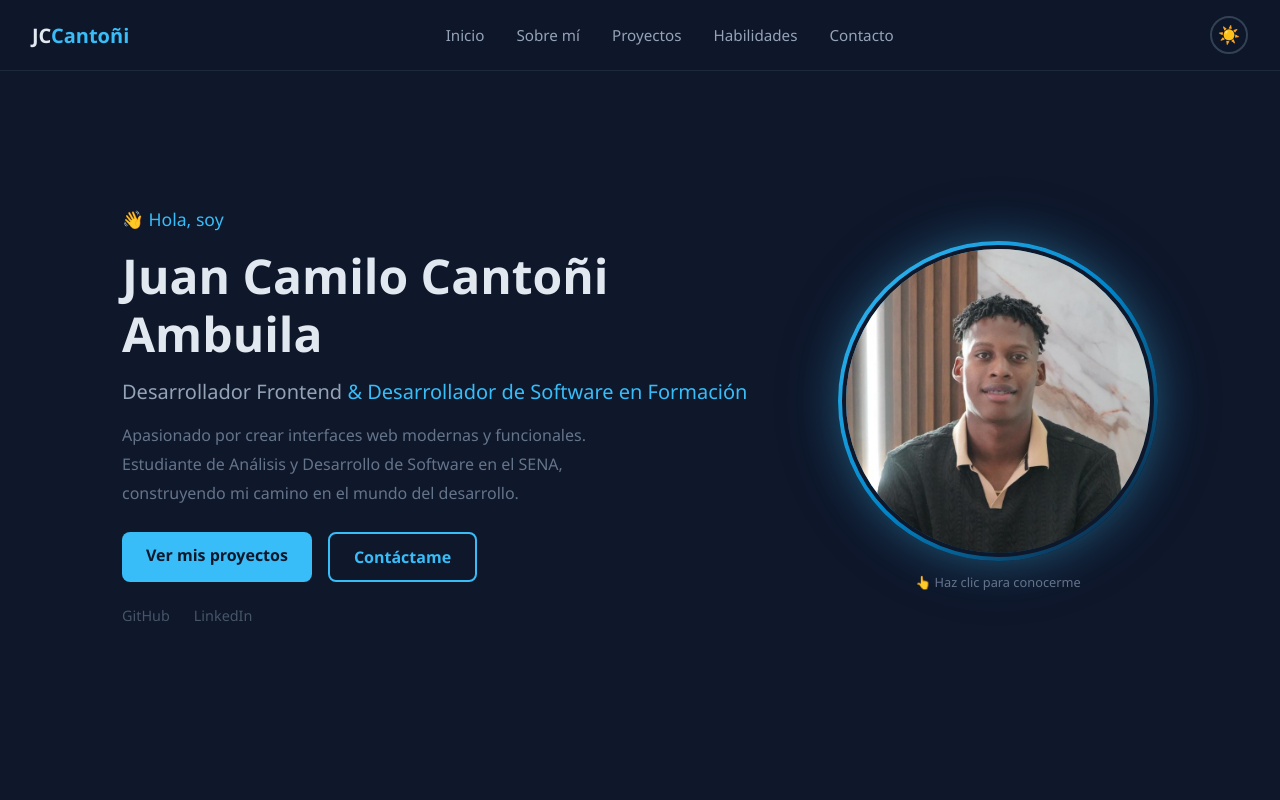
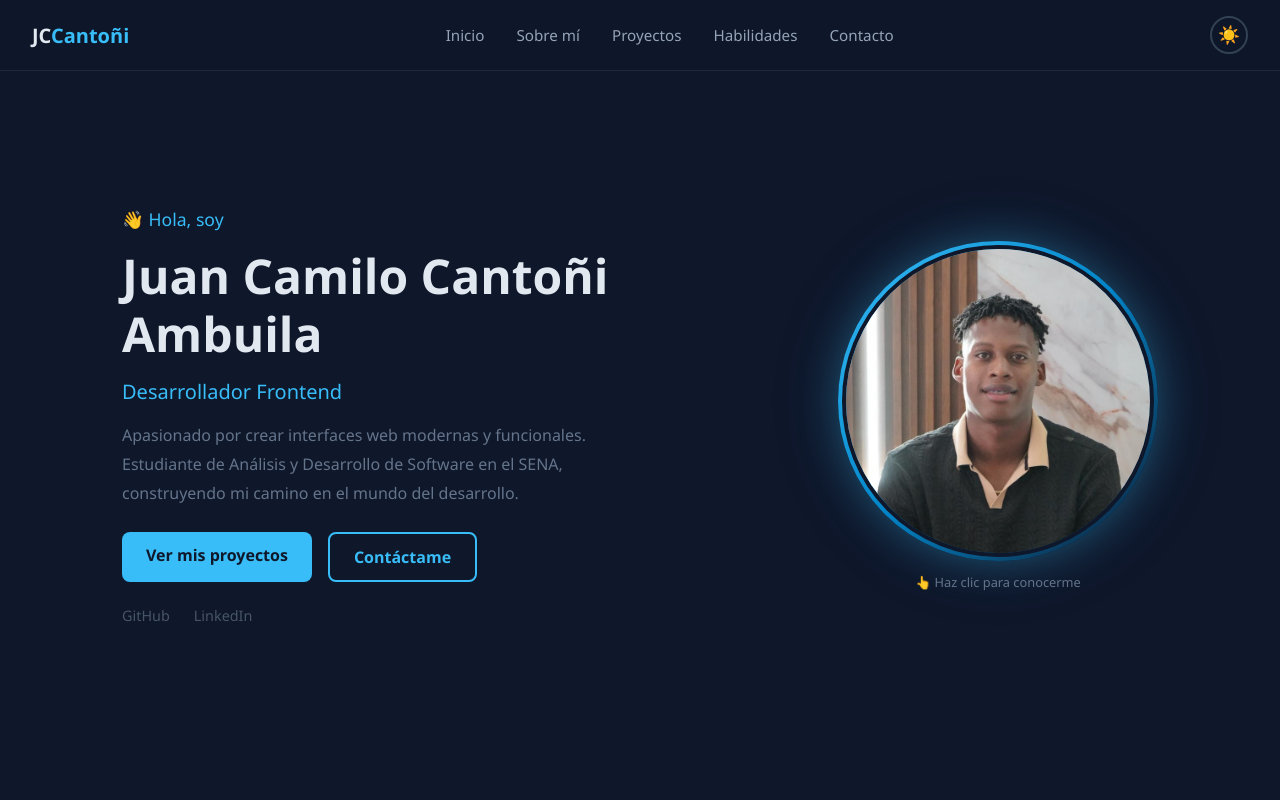
Before and after one commit to cantoni110783/mi-portafolio, a React (Vite) app: page / in a window 1280 px wide. Shown: the top 800 px of the page. Built offline with nearby package versions, Linux system fonts and the light colour scheme.

Commit message:
Correción de información

```diff
--- a/src/components/Hero.jsx
+++ b/src/components/Hero.jsx
@@ -15,7 +15,7 @@ function Hero() {
             <p className="hero-saludo">👋 Hola, soy</p>
             <h1 className="hero-nombre">{info.nombre}</h1>
             <h2 className="hero-titulo">
-              {info.titulo} <span>& {info.subtitulo}</span>
+              <span>{info.titulo}</span>
             </h2>
             <p className="hero-descripcion">{info.descripcion}</p>
             <div className="hero-botones">
--- a/src/components/Modal.jsx
+++ b/src/components/Modal.jsx
@@ -53,7 +53,6 @@ function Modal({ abierto, onCerrar }) {
         <div className="modal-info">
           <h2 className="modal-nombre">{info.nombre}</h2>
           <p className="modal-titulo">{info.titulo}</p>
-          <p className="modal-subtitulo">{info.subtitulo}</p>
 
           <p className="modal-descripcion">
             Colombiano, apasionado por el desarrollo web y la tecnología.
--- a/src/data/info.js
+++ b/src/data/info.js
@@ -4,7 +4,6 @@ export const info = {
   // ── DATOS PERSONALES ──────────────────────────────────────
   nombre: "Juan Camilo Cantoñi Ambuila",
   titulo: "Desarrollador Frontend",
-  subtitulo: "Desarrollador de Software en Formación",
   descripcion:
     "Apasionado por crear interfaces web modernas y funcionales. Estudiante de Análisis y Desarrollo de Software en el SENA, construyendo mi camino en el mundo del desarrollo.",
 
```
